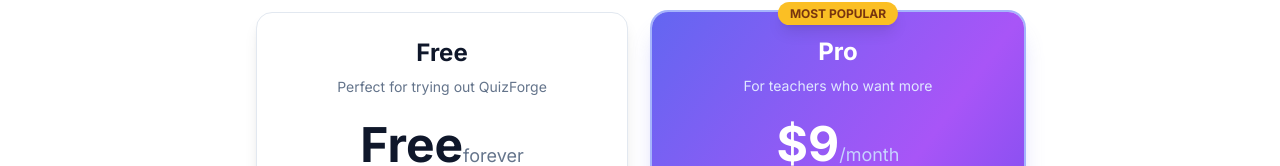
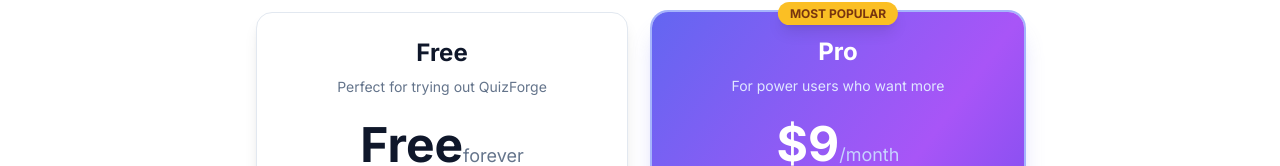
Before and after one commit to AlethiaQuizForge/quizforge, a Next.js app: page /pricing in a window 1280 px wide. Shown: the part 500-666 px from the top of the page. Built offline with nearby package versions, Linux system fonts and the light colour scheme; no server answers.

Commit message:
Update Pro plan description to be inclusive of students

```diff
--- a/app/pricing/page.tsx
+++ b/app/pricing/page.tsx
@@ -46,7 +46,7 @@ const PLANS = {
     id: 'pro',
     name: 'Pro',
     price: 9,
-    description: 'For teachers who want more',
+    description: 'For power users who want more',
     limits: {
       users: 1,
       quizzesPerMonth: 25,
```
